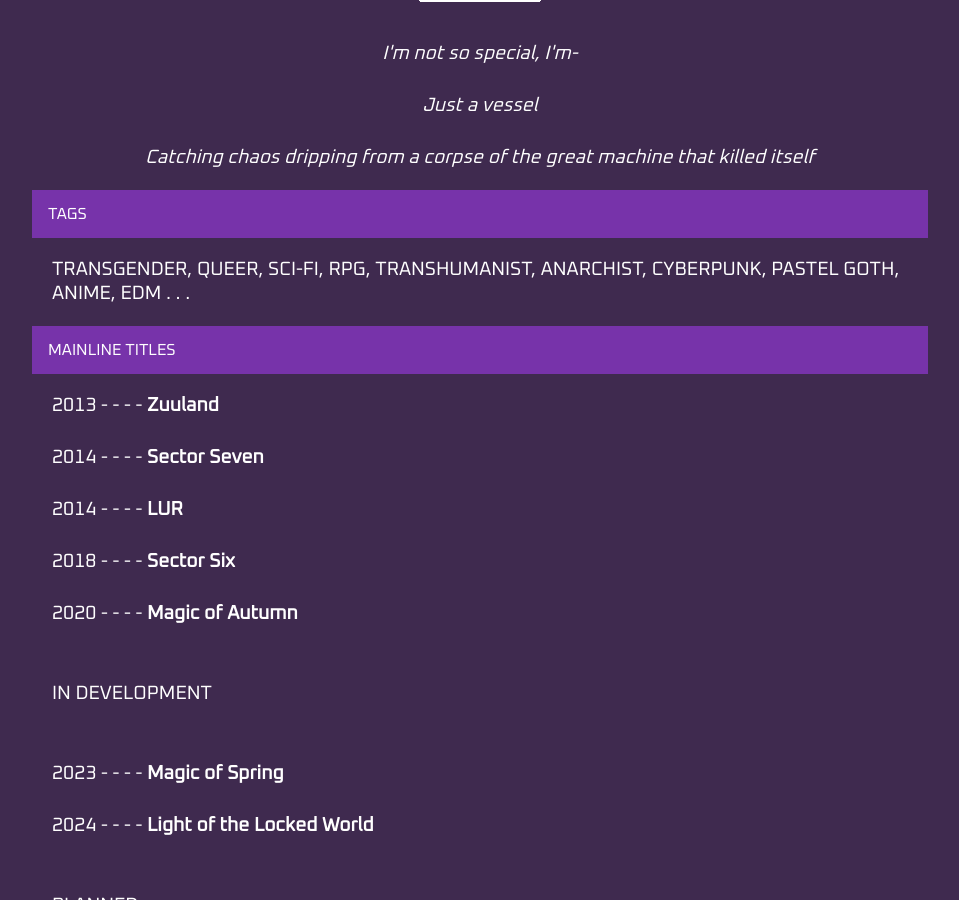
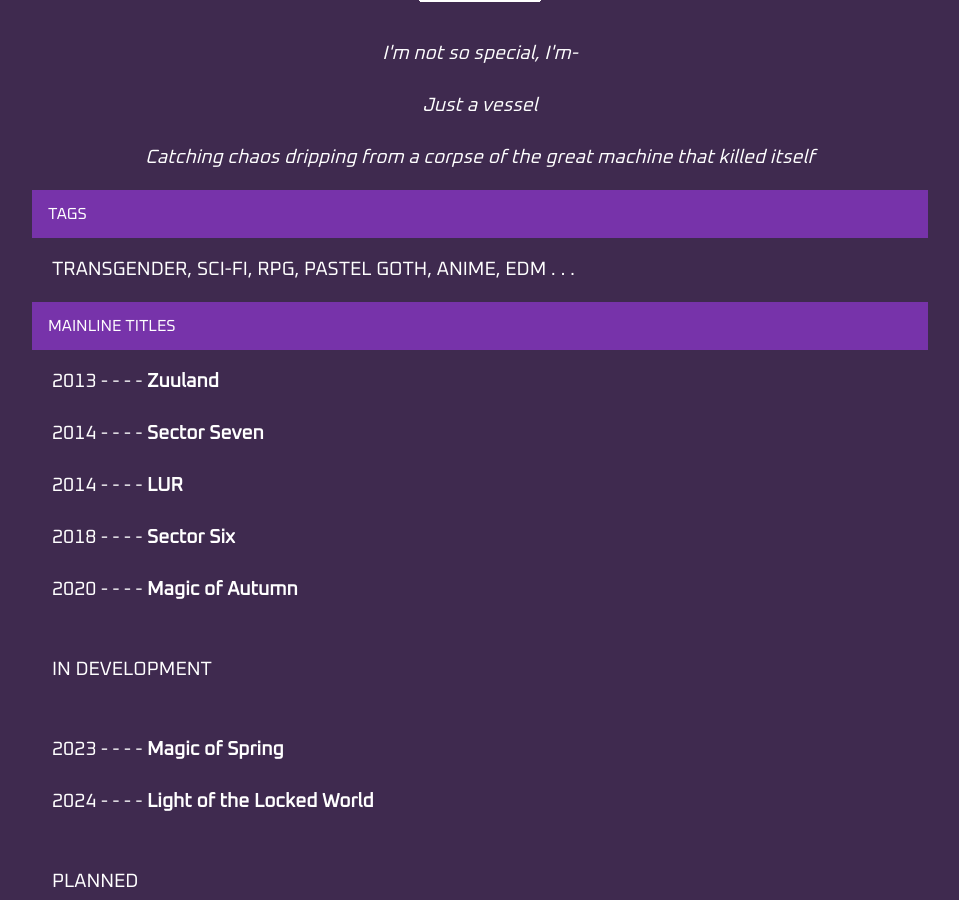
Before and after one commit to V3663L/v3663l.github.io, a Jekyll site: the page built from about/index.html, in a window 1280 px wide and 900 px high, scrolled down 1188 px. Shown: the whole window, without its empty margins (160-1119 px from the left). Built offline with Jekyll 4.4.1, drawn with Linux system fonts in a browser that asks for light colours.

Commit message:
Update index.html

```diff
--- a/about/index.html
+++ b/about/index.html
@@ -28,7 +28,7 @@ title: V3663L - - - - ABOUT
 <a>TAGS</a>
 </comments>
 
-<p>TRANSGENDER, QUEER, SCI-FI, RPG, TRANSHUMANIST, ANARCHIST, CYBERPUNK, PASTEL GOTH, ANIME, EDM . . .</p>
+<p>TRANSGENDER, SCI-FI, RPG, PASTEL GOTH, ANIME, EDM . . .</p>
 
 <comments>
 <a>MAINLINE TITLES</a>
```
